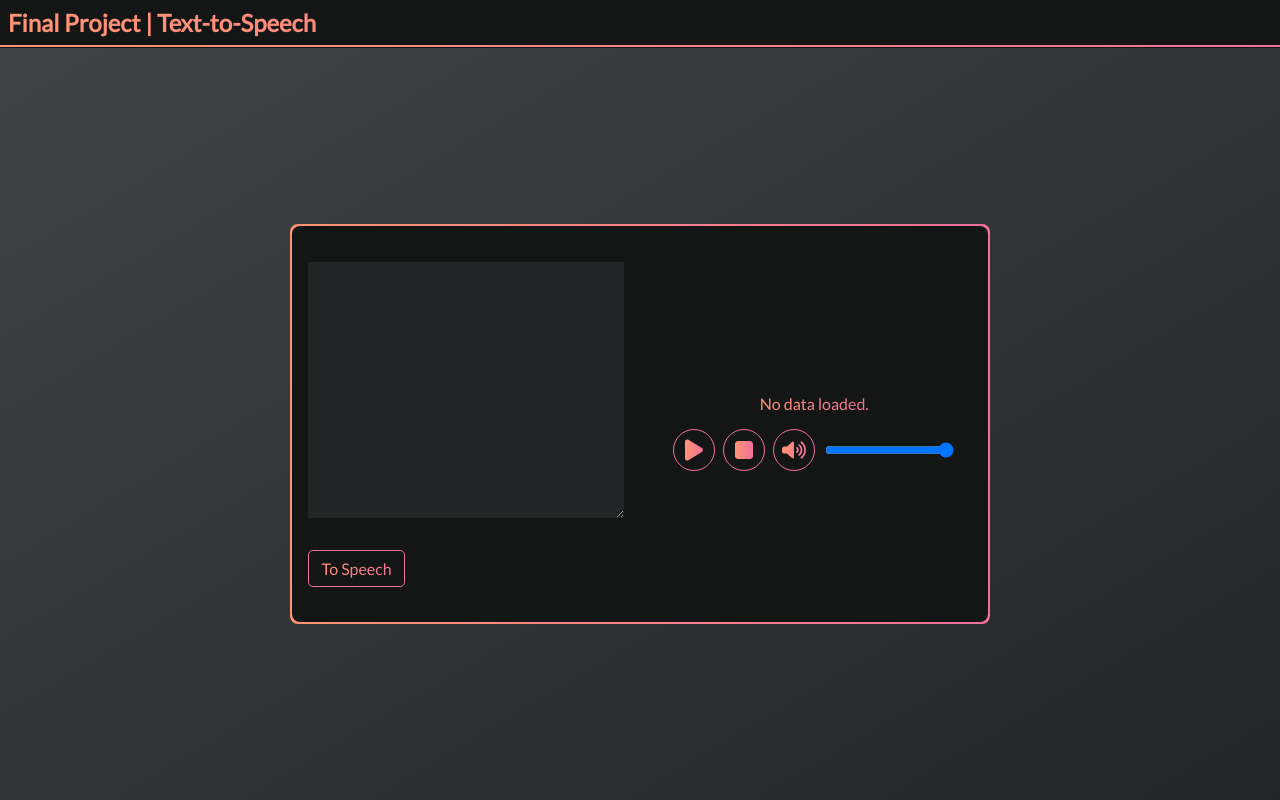
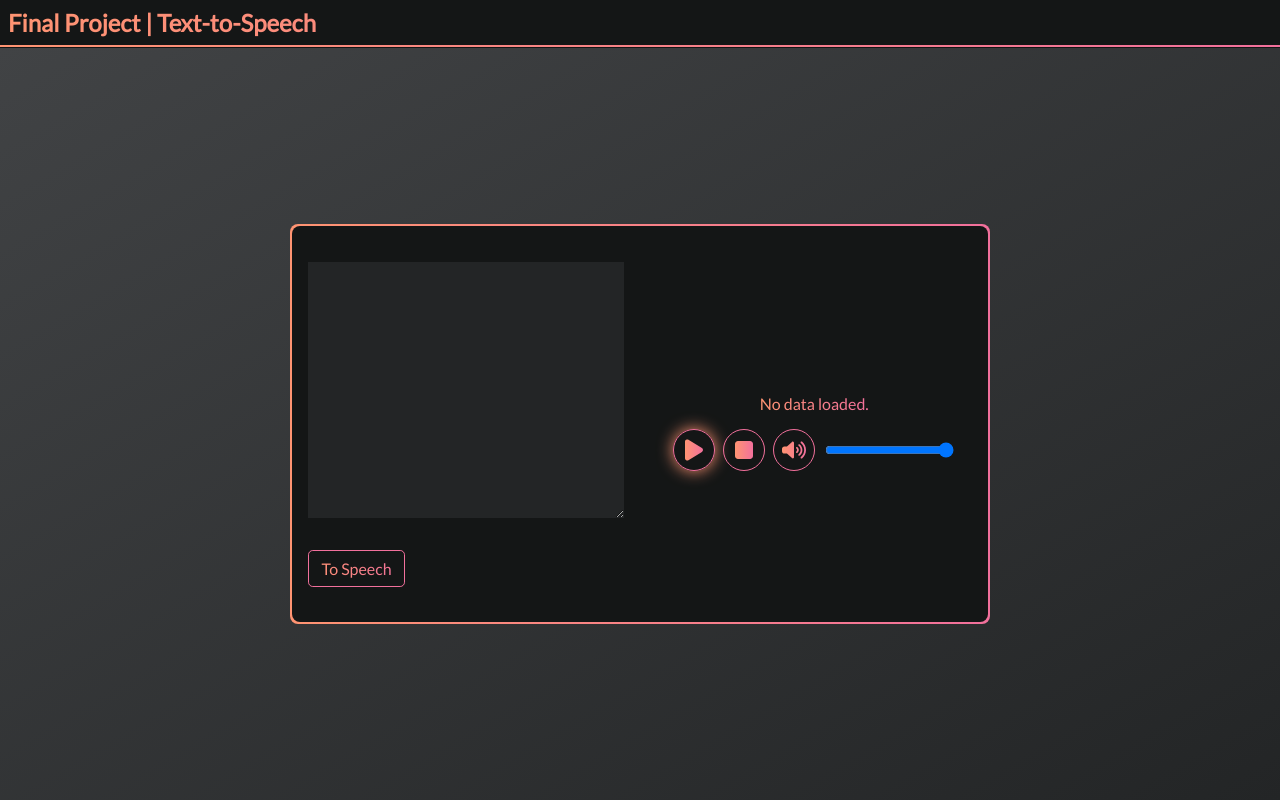
Before and after one commit to reurairin/ML_2S_Final, a React (Vite) app in the folder tts-client/: page / in a window 1280 px wide. In both pictures the pointer is over the button 693 px from the left and 449 px from the top of the page. Built offline with nearby package versions, Linux system fonts and the light colour scheme.

Commit message:
add hover effect to buttons

```diff
--- a/tts-client/src/components/AudioPlayer/AudioPlayer.module.css
+++ b/tts-client/src/components/AudioPlayer/AudioPlayer.module.css
@@ -14,6 +14,14 @@
 
     display: grid;
     place-content: center;
+
+    box-shadow: none;
+    transition: box-shadow 0.3s ease-in-out;
+}
+
+.icon-button:hover {
+    cursor: pointer;
+    box-shadow: 0px 0px 1rem var(--primary);
 }
 
 .button-container {
--- a/tts-client/src/components/InputForm/InputForm.module.css
+++ b/tts-client/src/components/InputForm/InputForm.module.css
@@ -16,6 +16,14 @@
     border: solid 0.1rem var(--secondary);
     border-radius: 0.3rem;
     padding: 0.5rem 0.8rem;
+
+    box-shadow: none;
+    transition: box-shadow 0.3s ease-in-out;
+}
+
+.submit-button:hover {
+    cursor: pointer;
+    box-shadow: 0px 0px 1rem var(--primary);
 }
 
 .input-field {
```
